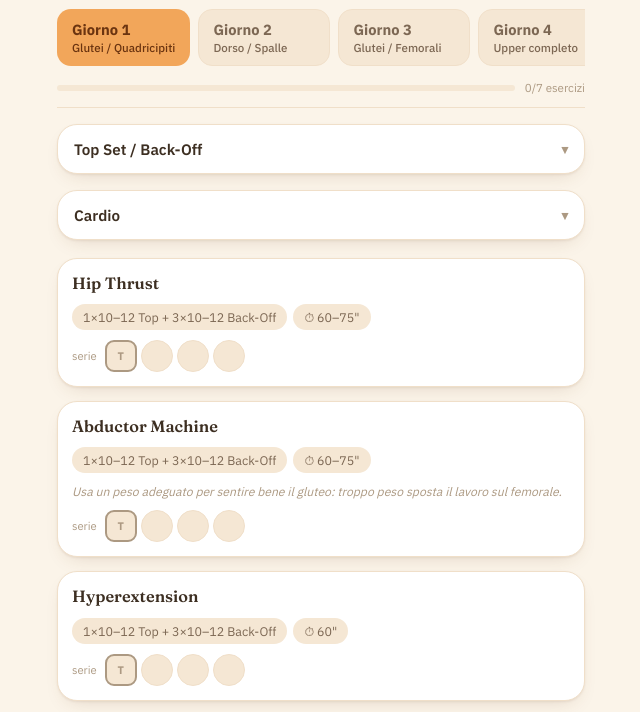
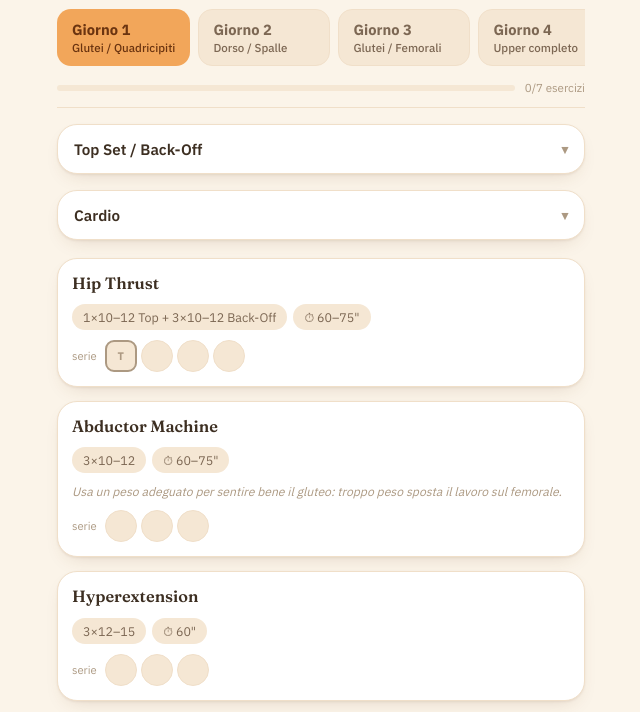
Before and after one commit to sbrogliato/SchedaPalestra, a plain HTML site: page index.html in a window 1280 px wide. Shown: the part 67-779 px from the top of the page, without its empty margins (319-959 px from the left). Drawn offline with Linux system fonts and the light colour scheme.

Commit message:
Update exercise sets and repetitions in index.html

```diff
--- a/index.html
+++ b/index.html
@@ -231,40 +231,40 @@
   var PLAN = [
     { key:'day1', label:'Giorno 1', focus:'Glutei / Quadricipiti', exercises:[
       { name:'Hip Thrust', sets:'1×10–12 Top + 3×10–12 Back-Off', rest:'60–75"' },
-      { name:'Abductor Machine', sets:'1×10–12 Top + 3×10–12 Back-Off', rest:'60–75"', note:'Usa un peso adeguato per sentire bene il gluteo: troppo peso sposta il lavoro sul femorale.' },
-      { name:'Hyperextension', sets:'1×10–12 Top + 3×10–12 Back-Off', rest:'60"' },
-      { name:'Affondi Bulgari', sets:'1×10–12 Top + 3×10–12 Back-Off / gamba', rest:'2 min' },
-      { name:'Leg Extension', sets:'1×10–12 Top + 3×10–12 Back-Off', rest:'90"' },
+      { name:'Abductor Machine', sets:'3×10–12', rest:'60–75"', note:'Usa un peso adeguato per sentire bene il gluteo: troppo peso sposta il lavoro sul femorale.' },
+      { name:'Hyperextension', sets:'3×12–15', rest:'60"' },
+      { name:'Affondi Bulgari', sets:'3×10–12 / gamba', rest:'2 min' },
+      { name:'Leg Extension', sets:'1×10–12 Top + 2×10–12 Back-Off', rest:'90"' },
       { name:'Hack Squat', sets:'1×10–12 Top + 3×10–12 Back-Off', rest:'2 min' },
-      { name:'Calf Raise su step', sets:'1×10–12 Top + 3×10–12 Back-Off', rest:'60"' }
+      { name:'Calf Raise su step', sets:'3×12', rest:'60"' }
     ]},
     { key:'day2', label:'Giorno 2', focus:'Dorso / Spalle', exercises:[
       { name:'Lat Machine', sets:'1×10–12 Top + 3×10–12 Back-Off', rest:'75"', weight:'40 - 33 kg' },
       { name:'Rematore con manubrio su panca piana', sets:'1×10–12 Top + 3×10–12 Back-Off', rest:'75"', weight:'14 - 12 kg' },
-      { name:'Pulley Triangolo', sets:'1×10–12 Top + 3×10–12 Back-Off', rest:'60"', weight:'40 - 33 kg' },
+      { name:'Pulley Triangolo', sets:'3×10–12', rest:'60"', weight:'40 - 33 kg' },
       { name:'Shoulder Press', sets:'1×10–12 Top + 3×10–12 Back-Off', rest:'60"', note:'A scelta: con pesi su panca oppure con macchinario.', weight:'8 - 6 kg' },
-      { name:'Alzate laterali', sets:'1×10–12 Top + 3×10–12 Back-Off', rest:'60"', weight:'8 - 6 kg' },
-      { name:'Pull Face', sets:'1×10–12 Top + 3×10–12 Back-Off', rest:'60/90"', weight:'5 - 3,75 kg' },
-      { name:'Curl manubri', sets:'1×10–12 Top + 3×10–12 Back-Off', rest:'60"', weight:'10 - 8 kg' },
-      { name:'Calf Raise su step', sets:'1×10–12 Top + 3×10–12 Back-Off', rest:'60"' }
+      { name:'Alzate laterali', sets:'3×10–12', rest:'60"', weight:'8 - 6 kg' },
+      { name:'Pull Face', sets:'3×10–12', rest:'60/90"', weight:'5 - 3,75 kg' },
+      { name:'Curl manubri', sets:'2×10–12', rest:'60"', weight:'10 - 8 kg' },
+      { name:'Calf Raise su step', sets:'3×12', rest:'60"' }
     ]},
     { key:'day3', label:'Giorno 3', focus:'Glutei / Femorali', exercises:[
       { name:'Leg Curl', sets:'1×10–12 Top + 3×10–12 Back-Off', rest:'120"' },
       { name:'Hip Thrust', sets:'1×10–12 Top + 3×10–12 Back-Off', rest:'90"' },
       { name:'Leg Curl Sdraiata', sets:'1×10–12 Top + 3×10–12 Back-Off', rest:'90"' },
-      { name:'Affondi sul posto', sets:'1×10–12 Top + 3×10–12 Back-Off / gamba', rest:'120"' },
-      { name:'Slanci al cavo basso (posteriore)', sets:'1×10–12 Top + 3×10–12 Back-Off', rest:'60"' },
-      { name:'Abductor Machine', sets:'1×10–12 Top + 3×10–12 Back-Off', rest:'60"' },
-      { name:'Calf Raise su step', sets:'1×10–12 Top + 3×10–12 Back-Off', rest:'60"' },
-      { name:'Addome alla panca romana', sets:'1×10–12 Top + 3×10–12 Back-Off', rest:'60"' }
+      { name:'Affondi sul posto', sets:'3×10–12 / gamba', rest:'120"' },
+      { name:'Slanci al cavo basso (posteriore)', sets:'3×10–12', rest:'60"' },
+      { name:'Abductor Machine', sets:'3×10–12', rest:'60"' },
+      { name:'Calf Raise su step', sets:'3×12', rest:'60"' },
+      { name:'Addome alla panca romana', sets:'3×12', rest:'60"' }
     ]},
     { key:'day4', label:'Giorno 4', focus:'Upper completo', exercises:[
       { name:'Pulley con barra larga', sets:'1×10–12 Top + 3×10–12 Back-Off', rest:'120"' },
-      { name:'Lat Machine presa neutra', sets:'1×10–12 Top + 3×10–12 Back-Off', rest:'90"', note:'Usa la barra nera, larghezza media.' },
-      { name:'Alzate laterali', sets:'1×10–12 Top + 3×10–12 Back-Off', rest:'60"' },
-      { name:'Reverse Fly (per spalle)', sets:'1×10–12 Top + 3×10–12 Back-Off', rest:'60–75"' },
-      { name:'Pushdown con corda', sets:'1×10–12 Top + 3×10–12 Back-Off', rest:'60"' },
-      { name:'Curl al cavo basso', sets:'1×10–12 Top + 3×10–12 Back-Off', rest:'60"' }
+      { name:'Lat Machine presa neutra', sets:'3×10–12', rest:'90"', note:'Usa la barra nera, larghezza media.' },
+      { name:'Alzate laterali', sets:'4×10–12', rest:'60"' },
+      { name:'Reverse Fly (per spalle)', sets:'3×10–12', rest:'60–75"' },
+      { name:'Pushdown con corda', sets:'3×10–12', rest:'60"' },
+      { name:'Curl al cavo basso', sets:'3×10–12', rest:'60"' }
     ]}
   ];
 
@@ -480,8 +480,9 @@
       var dotsWrap = el('div', 'set-dots');
       dotsWrap.appendChild(el('span', 'lbl', 'serie'));
       var dotsRow = el('div', 'dots-row');
+      var hasTopSet = /top/i.test(ex.sets);
       for (var s = 0; s < totalSets; s++){
-        var isTop = (s === 0);
+        var isTop = hasTopSet && (s === 0);
         var dot = el('button', 'dot' + (isTop ? ' top' : '') + (arr[s] ? ' done' : ''), isTop ? 'T' : '');
         dot.type = 'button';
         dot.title = isTop ? 'Top Set' : 'Back-Off';
```
